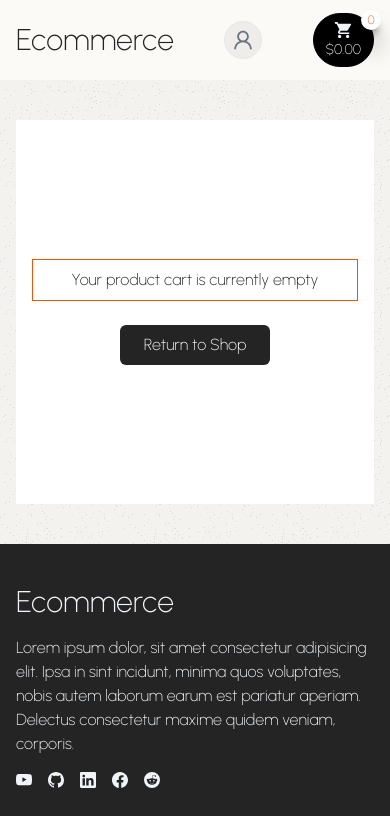
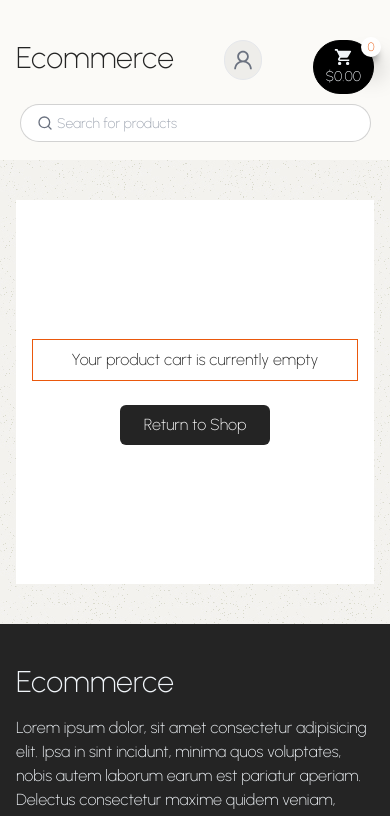
Before and after one commit to JohanLeon0914/ecommerce-next14, a Next.js app: page /cart in a window 390 px wide. Shown: the top 816 px of the page. Built offline with nearby package versions, Linux system fonts and the light colour scheme; no server answers.

Commit message:
agregando barra de busqueda en dispositivos moviles

```diff
--- a/src/app/components/Header.tsx
+++ b/src/app/components/Header.tsx
@@ -56,8 +56,8 @@
   };
 
   return (
-    <div className="bg-bodyColor h-20 top-0 sticky z-50">
-      <Container className="h-full flex items-center md:gap-x-5 justify-between md:justify-start">
+    <div className="bg-bodyColor h-40 md:h-20 xl:h-20 top-0 sticky z-50">
+      <Container className="h-full flex md:items-center md:gap-x-5 justify-between md:justify-start">
         <Logo />
         {/* Search bar */}
         <div className="w-full bg-white hidden md:flex items-center gap-x-1 border-[1px] border-lightText/50 rounded-full px-4 py-1.5 focus-within:border-orange-600 group">
@@ -70,11 +70,12 @@
             className="placeholder:text-sm flex-1 outline-none"
           />
         </div>
+
         {/* Login and register */}
         {!session && (
           <div
             onClick={() => signIn()}
-            className={`headerDiv cursor-pointer ${
+            className={`headerDiv h-10 cursor-pointer ${
               isMobile ? "flex items-center gap-x-1" : ""
             }`}
           >
@@ -139,6 +140,16 @@
           </div>
         </Link>
       </Container>
+      <div className="absolute top-20 mt-6 w-[90%] ml-5 bg-white md:hidden flex items-center gap-x-1 border-[1px] border-lightText/50 rounded-full px-4 py-1.5 focus-within:border-orange-600 group">
+          <FiSearch className="text-gray-500 group-focus-within:text-darkText duration-200" />
+          <input
+            value={search}
+            onChange={onChangeInput}
+            type="text"
+            placeholder="Search for products"
+            className="placeholder:text-sm flex-1 outline-none"
+          />
+        </div>
     </div>
   );
 }
```
